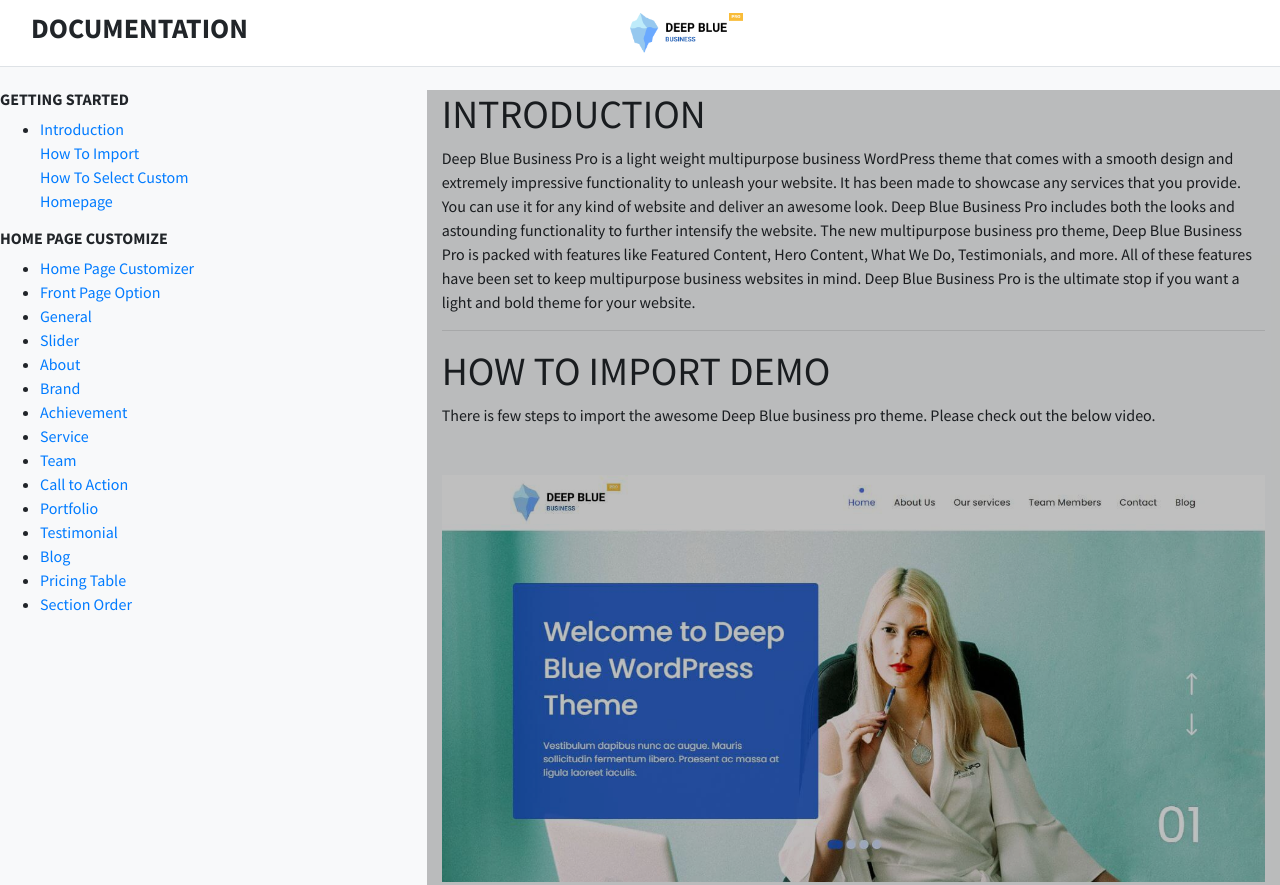
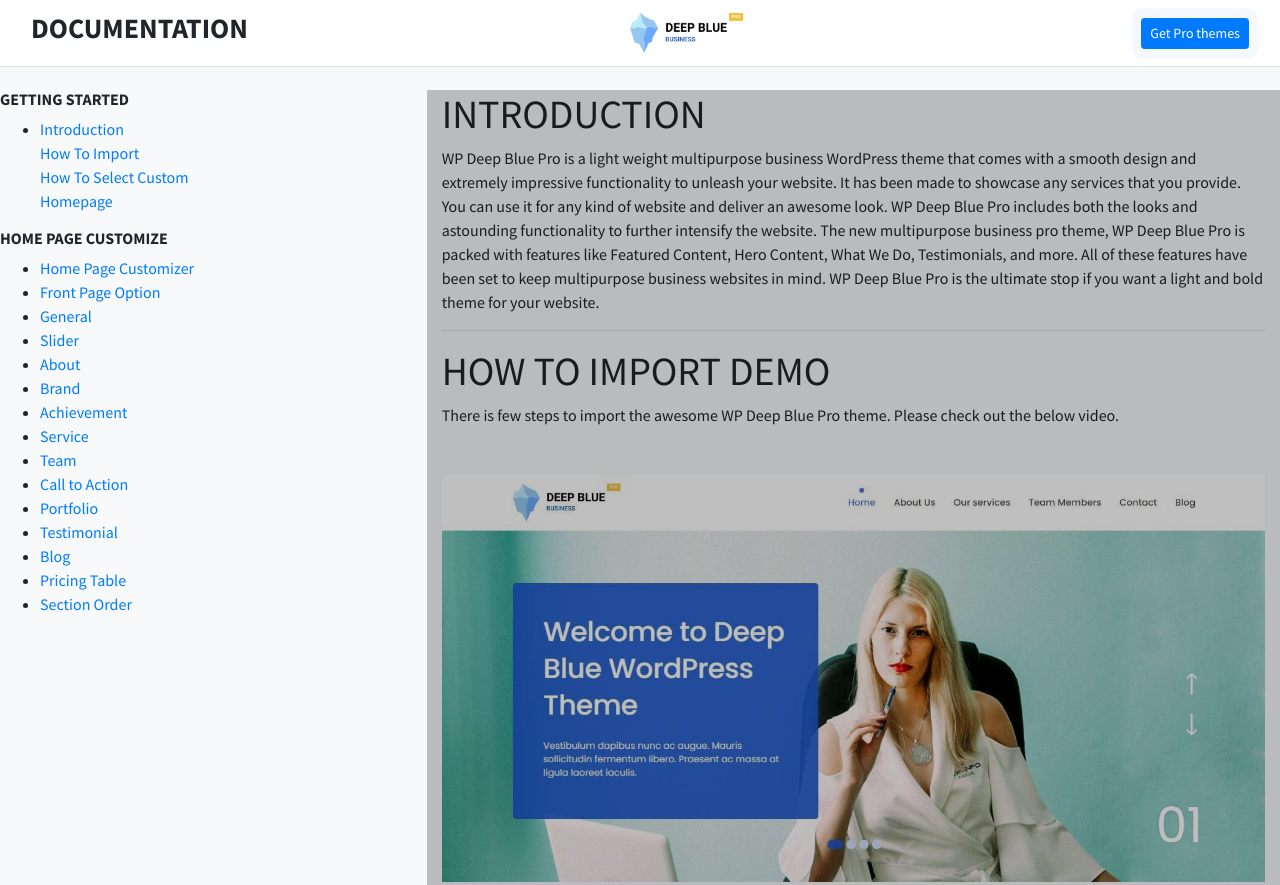
Before and after one commit to fanseethemes/doc-deepblue-pro, a website: page index.html in a window 1280 px wide. Shown: the top 885 px of the page. Drawn offline with nearby package versions, Linux system fonts and the light colour scheme.

Commit message:
theme description updated, total column per row updated

```diff
--- a/index.html
+++ b/index.html
@@ -34,7 +34,7 @@
                 </ul>
 
                 <!-- Button -->
-                <a class="navbar-btn btn btn-sm btn-primary pluse-effect-xs lift ml-auto invisible"
+                <a class="navbar-btn btn btn-sm btn-primary pluse-effect-xs lift ml-auto"
                     href="https://www.fanseethemes.com/downloads/fansee-business-pro/" target="_blank">
                     Get Pro themes
                 </a>
@@ -161,12 +161,12 @@
                         <h2 class="mb-6">INTRODUCTION</h2>
 
                         <p class="text-gray-700">
-                            Deep Blue Business Pro is a light weight multipurpose business WordPress theme that comes with a smooth design and extremely impressive functionality to unleash your website.
+                            WP Deep Blue Pro is a light weight multipurpose business WordPress theme that comes with a smooth design and extremely impressive functionality to unleash your website.
                             It has been made to showcase any services that you provide. You can use it for any kind of website and deliver an awesome look.
-                            Deep Blue Business Pro includes both the looks and astounding functionality to further intensify the website.
-                            The new multipurpose business pro theme, Deep Blue Business Pro is packed with features like Featured Content, Hero Content, What We Do, Testimonials, and more.
+                            WP Deep Blue Pro includes both the looks and astounding functionality to further intensify the website.
+                            The new multipurpose business pro theme, WP Deep Blue Pro is packed with features like Featured Content, Hero Content, What We Do, Testimonials, and more.
                             All of these features have been set to keep multipurpose business websites in mind.
-                            Deep Blue Business Pro is the ultimate stop if you want a light and bold theme for your website.
+                            WP Deep Blue Pro is the ultimate stop if you want a light and bold theme for your website.
                         </p>
 
                     </section>
@@ -180,7 +180,7 @@
                         <h2 class="mb-6">HOW TO IMPORT DEMO</h2>
 
                         <p class="font-size-lg text-gray-700 mb-5">
-                            There is few steps to import the awesome Deep Blue business pro theme. Please check
+                            There is few steps to import the awesome WP Deep Blue Pro theme. Please check
                             out the below video.
                         </p>
 
@@ -897,7 +897,7 @@
                                             </a>
                                         </li>
                                         <li>
-                                            Total Column per Row: It helps to show number of columns that can be included within a row. Maximum number of columns you can include is 4 for now.
+                                            Total Column per Row: It helps to show number of columns that can be included within a row. Maximum number of columns you can include is unlimited.
 
                                             <a data-fancybox href="dist/img/total-column-per-row.jpg">
                                                 <div class="p-5 shadow-dark-lg">
@@ -1294,7 +1294,7 @@
                                             </a>
                                         </li>
                                         <li>
-                                            Total Column per Row: It helps to show how many column you can enter in a row for "Blog" section. Maximum number of blog you can include is 4 for now.
+                                            Total Column per Row: It helps to show how many column you can enter in a row for "Blog" section. Maximum number of blog you can include is unlimited.
 
                                             <a data-fancybox href="dist/img/blog-total-col-per-row.jpg">
                                                 <div class="p-5 shadow-dark-lg">
```
